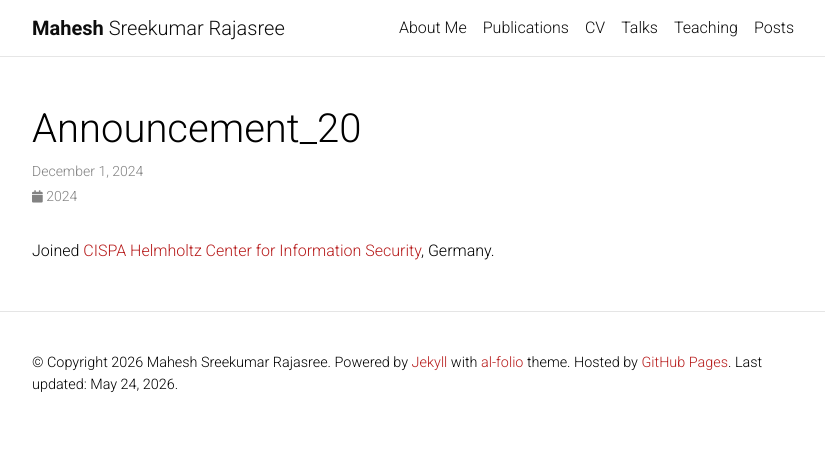
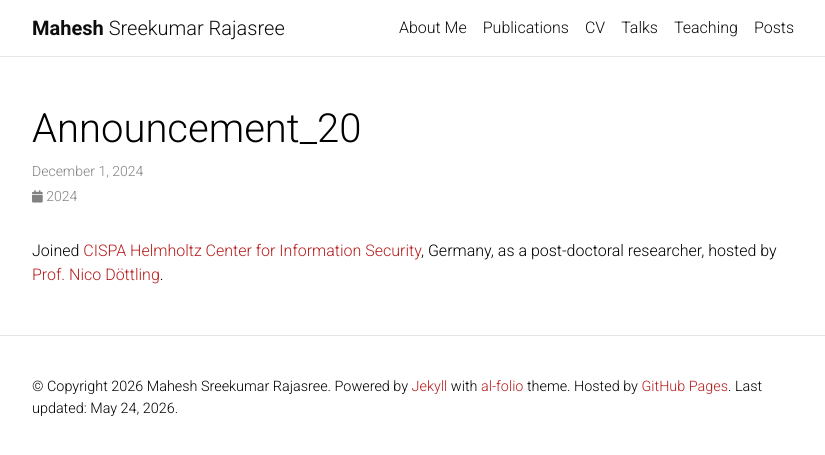
Before and after one commit to Mahe94/mahe94.github.io, a Jekyll site: the page built from _news/announcement_20.md, in a window 1280 px wide. Shown: the top 455 px of the page, without its empty margins (223-1048 px from the left). Built offline with Jekyll 4.4.1, drawn with Linux system fonts in a browser that asks for light colours; comment, search, counter and statistics services are not loaded; a style sheet for code colours, icons or effects is not loaded.

Commit message:
Update announcement_20.md

```diff
--- a/_news/announcement_20.md
+++ b/_news/announcement_20.md
@@ -5,4 +5,4 @@ inline: true
 related_posts: false
 ---
 
-Joined <a href='https://cispa.de/en'>CISPA Helmholtz Center for Information Security</a>, Germany.
+Joined <a href='https://cispa.de/en'>CISPA Helmholtz Center for Information Security</a>, Germany, as a post-doctoral researcher, hosted by <a href="https://sites.google.com/site/nicodoettling/">Prof. Nico Döttling</a>.
```
